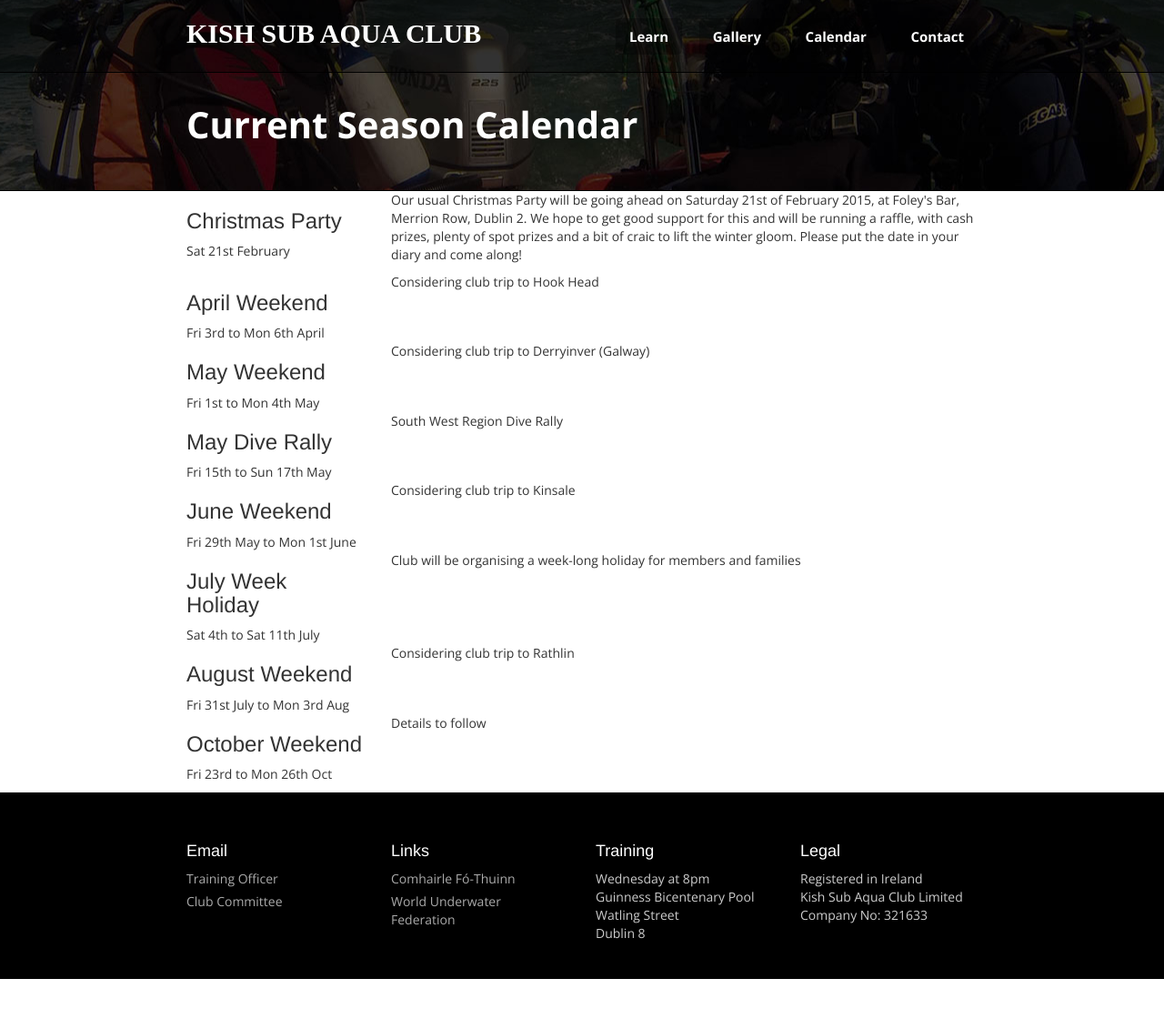
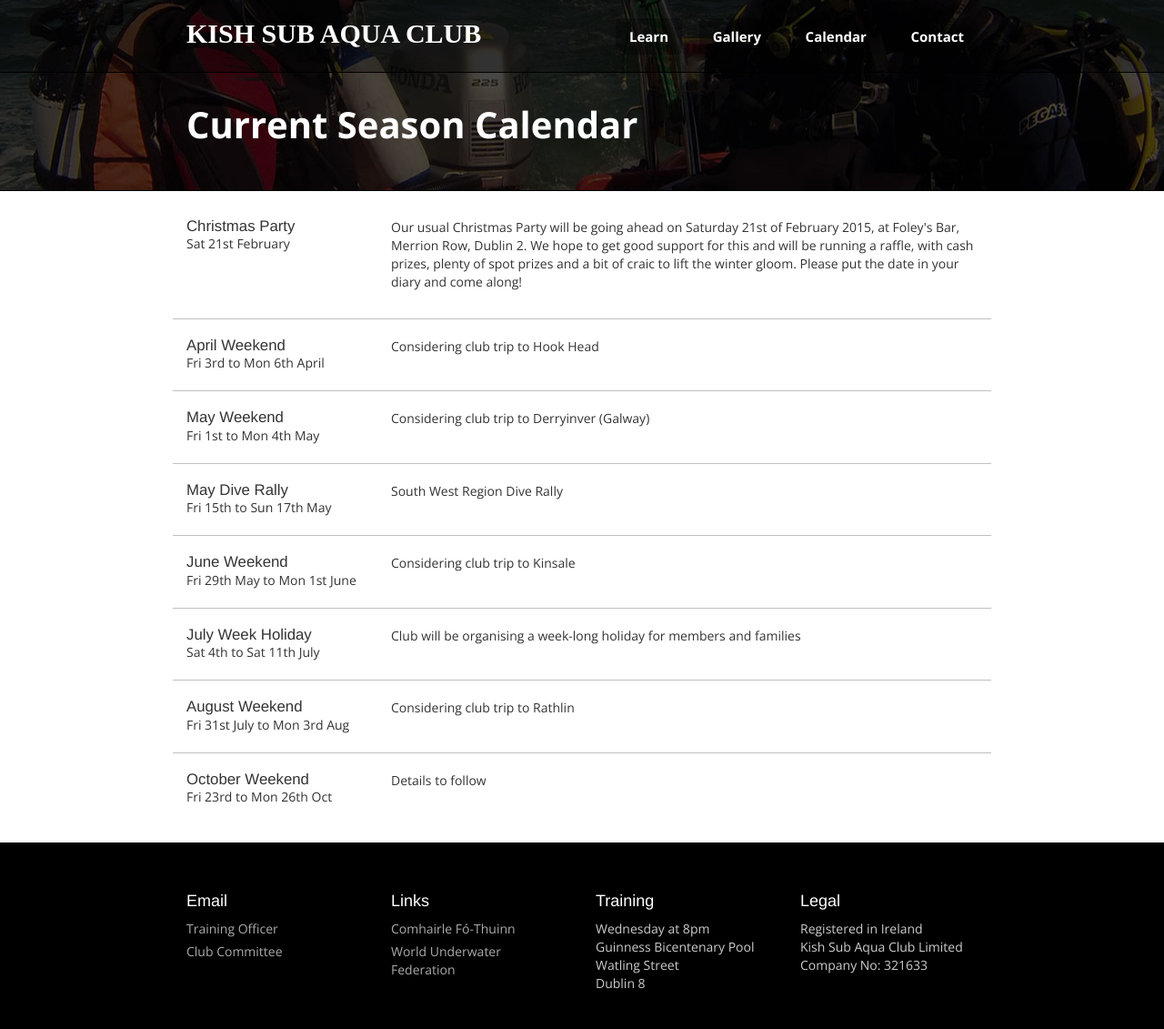
Before and after one commit to kish-sub-aqua-club/kish-sub-aqua-club.github.io, a Jekyll site: the page built from calendar.markdown, in a window 1280 px wide. Shown: the whole page at 91% size. Built offline with Jekyll 4.4.1, drawn with Linux system fonts in a browser that asks for light colours; some web fonts are replaced; Markdown is read by kramdown in place of the engine named in the settings; before the commit the page ends 1076 px from its top, so only the background shows below that.

Commit message:
missed styles on last commit

```diff
--- a/css/style.css
+++ b/css/style.css
@@ -680,6 +680,25 @@ p.intro {
   transition: background 1s ease;
 }
 
+.row.event {
+  border-bottom: 1px solid #c0c0c0;
+  padding: 20px 0px;
+}
+
+.row.event:first-child {
+  margin-top: 10px;
+}
+
+.row.event:last-child {
+  border-bottom: none;
+  margin-bottom: 10px;
+}
+
+.row.event h3 {
+  font-size: 1.2em;
+  margin: 0px;
+}
+
 footer {
   padding:30px 0px;
   margin-top: 10px;
```
